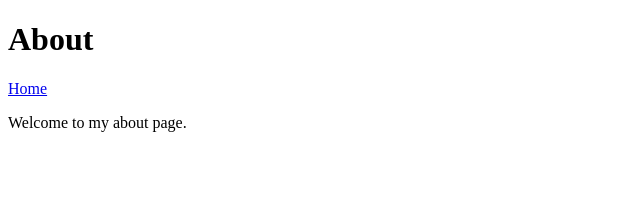
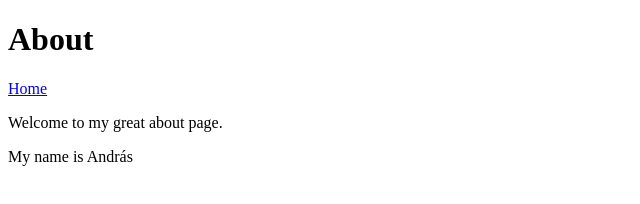
Before and after one commit to martonax/martonax.github.io, a plain HTML site: page about.html in a window 1280 px wide. Shown: the whole page, without its empty margins (0-640 px from the left). Drawn offline with Linux system fonts and the light colour scheme.

Commit message:
Improved the about page

```diff
--- a/about.html
+++ b/about.html
@@ -9,6 +9,7 @@
 <body>
     <h1>About</h1>
     <a href="/">Home</a>
-    <p>Welcome to my about page.</p>
+    <p>Welcome to my great about page.</p>
+    <p>My name is András</p>
 </body>
 </html>
```
